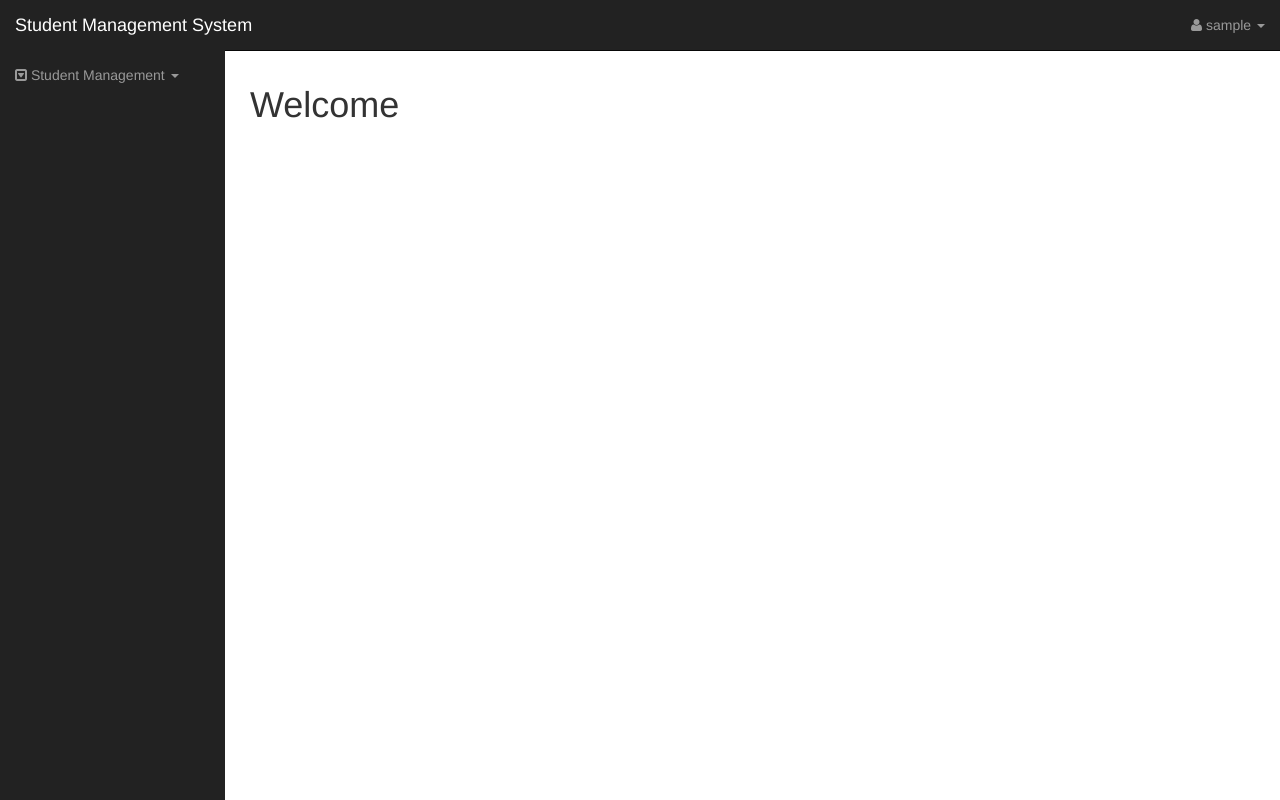
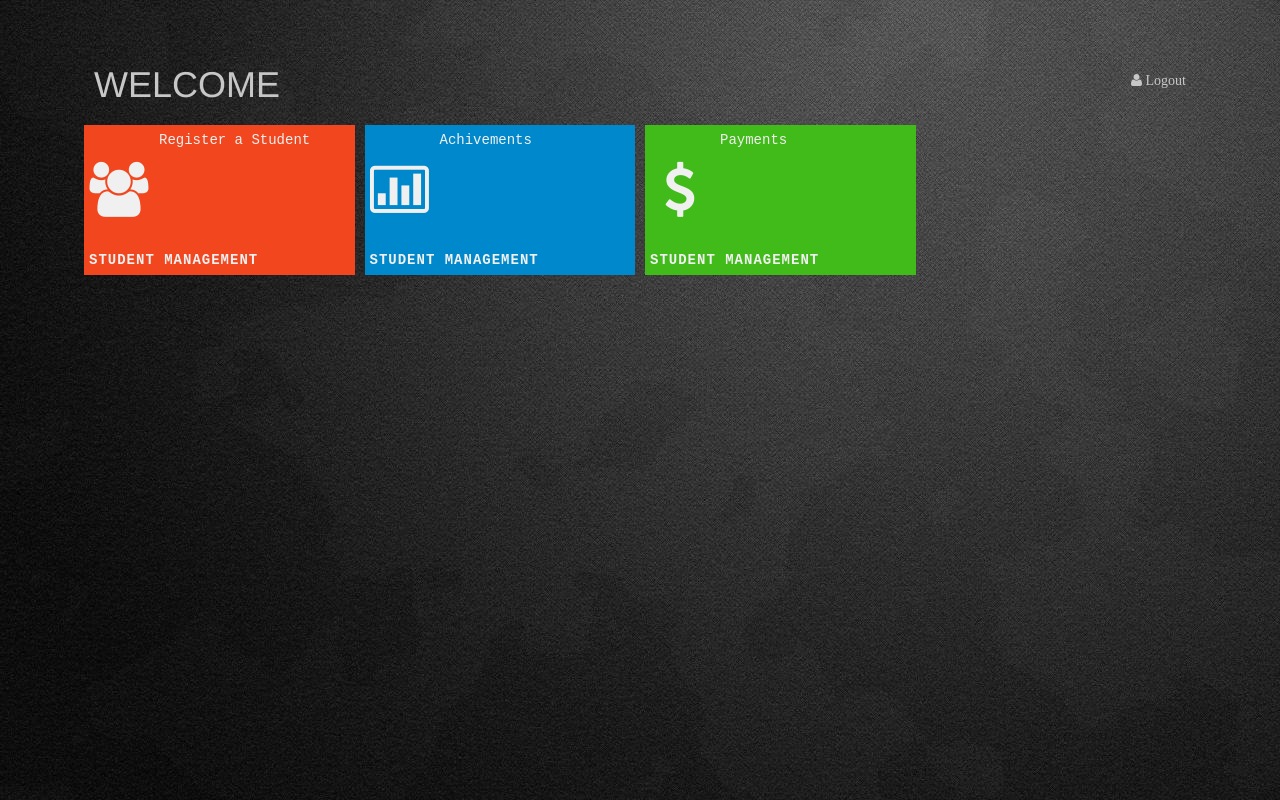
Before and after one commit to kitzerland/csms, a PHP site: page / in a window 1280 px wide. Run offline with PHP 8.4, Linux system fonts and the light colour scheme; the visitor is signed in with stand-in values (Sample User, id 1); some libraries are stand-ins or nearby versions.

Commit message:
home page styled

```diff
--- a/App/Views/Home/index.php.twig
+++ b/App/Views/Home/index.php.twig
@@ -1,8 +1,84 @@
-{% extends "base.php.twig" %}
-{% block navigation %}{% include "navigation.php.twig" %}{% endblock %}
-{% block body %}
+<!DOCTYPE html>
+<html lang="en">
+    <head>
+        <meta charset="utf-8">
+        <meta name="viewport" content="width=device-width, initial-scale=1.0">
+        <meta name="description" content="">
+        <meta name="author" content="">
 
-    <h1>Welcome</h1>
+        <title>Student Management System</title>
 
+        <link rel="stylesheet" href="css/bootstrap.css">
+        <link rel="stylesheet" href="css/metro.css">
+        <link rel="stylesheet" href="font-awesome/css/font-awesome.min.css">
 
-{% endblock %}
+        <!-- Add custom CSS here -->
+        <style>
+            body{
+                margin:0px; padding: 0px;
+                background-image: url('./img/landing2.jpg');
+            }
+
+            .login_area{
+                position: absolute;
+                top:0; bottom: 0; left: 0; right: 0;
+                margin: auto;
+                padding: 30px 25px 10px 30px;
+                background: rgba(0, 0, 0, 0.4);
+                max-height: 300px;
+            }
+        </style>
+
+        <!--Scripts-->
+        <script src="js/jquery-1.10.2.js"></script>
+        <script src="js/bootstrap.js"></script>
+    </head>
+
+    <body>
+        <div class="metro_wrapper clearfix row">
+            <div class="title_row col-md-12">
+                <div class="col-md-3 pull-left">
+                    <h1>WELCOME</h1>
+                </div>
+                <div class="col-md-2 pull-right">
+                    <i class="fa fa-user pull-right"><span> Logout</span></i>
+                </div>
+            </div>
+            <div class="tiles_wrapper col-md-12">
+                <div class="tile">
+                    <a href="/student/register">
+                        <div class="content" style="background-color: #f1461e;">
+                            <div class="icon"><i class="fa fa-group fa-5x"></i></div>
+                            <div class="title">STUDENT MANAGEMENT</div>
+                            <div class="message">Register a Student</div>
+                        </div>
+                    </a>
+                </div>
+                <div class="tile">
+                    <a href="/student/achievement">
+                        <div class="content" style="background-color: #0088cc;">
+                            <div class="icon"><i class="fa fa-bar-chart-o fa-5x"></i></div>
+                            <div class="title">STUDENT MANAGEMENT</div>
+                            <div class="message">Achivements</div>
+                        </div>
+                    </a>
+                </div>
+                <div class="tile">
+                    <a href="/student/payment">
+                        <div class="content" style="background-color: #41bb19;">
+                            <div class="icon"><i class="fa fa-usd fa-5x"></i></div>
+                            <div class="title">STUDENT MANAGEMENT</div>
+                            <div class="message">Payments</div>
+                        </div>
+                    </a>
+                </div>
+            </div>
+        </div>
+
+        <script>
+            $(function () {
+
+            });
+        </script>
+    </body>
+</html>
--- /dev/null
+++ b/public/css/metro.css
@@ -0,0 +1,72 @@
+.metro_wrapper{
+    width: 90vw;
+    height: 90vh;
+    position: absolute;
+    top:0; bottom: 0; left: 0; right: 0;
+    margin: auto;
+    min-width: 800px;
+}
+.metro_wrapper .title_row{
+    position: relative;
+    height: 80px;
+    color: #c7c7c7;
+}
+.metro_wrapper .title_row div{
+    position: relative;
+    top: 50%;
+    transform: translateY(-50%);
+}
+.metro_wrapper .tiles_wrapper{
+    position: absolute;
+    top: 80px;
+    bottom:0px;
+    left: 0px;
+    right: 0px;
+}
+.tile{
+    width: 25%;
+    float: left;
+    height: 25%;
+    padding: 5px;
+}
+.tile .content{
+    position: relative;
+    height: 100%;
+    color: #f0f0f0;
+}
+.tile .title{
+    position: absolute;
+    padding: 0px 5px 0px 5px;
+    height: 25px;
+    bottom: 0;
+    left: 0;
+    right: 0;
+    font-family: "Courier New", Courier, monospace;
+    font-weight: bold;
+    letter-spacing: 1px;
+}
+.tile .icon{
+    padding-top: 5px;
+    padding-left: 5px;
+    width: 65px;
+    position: absolute;
+    top: 0;
+    left: 0;
+    bottom: 25px;
+    text-align: center;
+}
+.tile .icon i{
+    position: relative;
+    top: 50%;
+    transform: translateY(-50%);
+    font-size: 55px;
+}
+.tile .message{
+    position: absolute;
+    left:65px;
+    top: 0;
+    right: 0;
+    bottom: 25px;
+    padding: 5px 5px 5px 10px;
+    font-family: "Courier New", Courier, monospace;
+}
```
